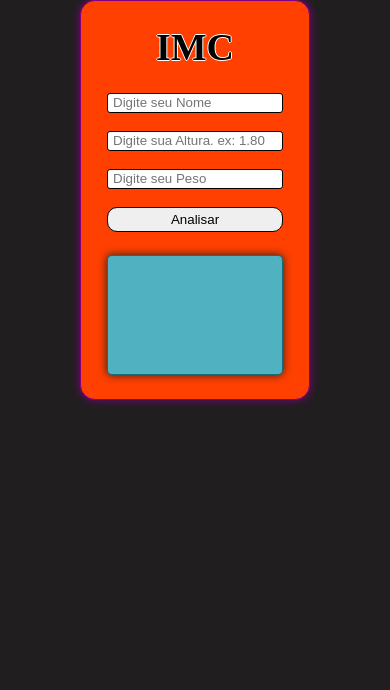
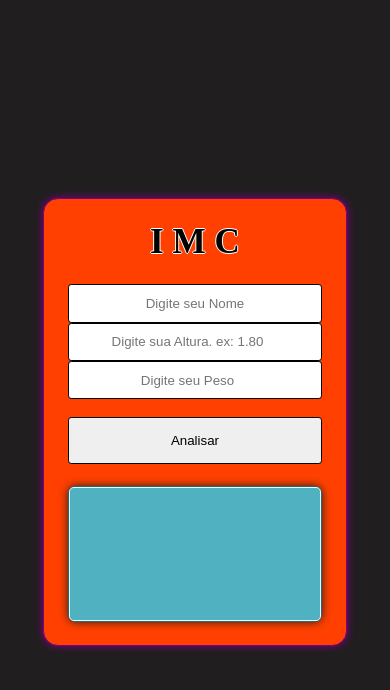
Before and after one commit to thiagO031/IMC, a plain HTML site: page imc/index.html in a window 390 px wide. Drawn offline with Linux system fonts and the light colour scheme.

Commit message:
IMC | Projeto em desenvolvimento

```diff
--- a/imc/index.html
+++ b/imc/index.html
@@ -11,17 +11,15 @@
 
 <body>
 
-    <div class="container">
 
-
-
-        <main>
-            <h1 class="imc">IMC</h1>
+    <main>
+        <div class="conteudo">
+            <h1 class="imc">I M C</h1>
 
             <div class="dados">
-                <input id="nome" type="text" name="nome"  placeholder="Digite seu Nome"> <br>
-                <input id="altura" type="number" name="altura"  placeholder="Digite sua Altura. ex: 1.80" > <br>
-                <input id="peso" type="number" name="peso"  placeholder="Digite seu Peso"> <br>
+                <input id="nome" type="text" name="nome" placeholder="Digite seu Nome">
+                <input id="altura" type="number" name="altura" placeholder="Digite sua Altura. ex: 1.80">
+                <input id="peso" type="number" name="peso" placeholder="Digite seu Peso"> <br>
                 <button onclick="analisar()">Analisar</button>
 
             </div>
@@ -29,10 +27,11 @@
             <div class="resultado">
                 <div id="res-conteudo"></div>
             </div>
-        </main>
+        </div>
+    </main>
 
 
-    </div>
+
 
     <script src="script.js"></script>
 
--- a/imc/style.css
+++ b/imc/style.css
@@ -5,91 +5,173 @@
 }
 
 body{
+    display: flex;
+    align-items: center;
+    justify-content: center;
+
+    height: 100vh;
+
     background-color: #201e1f;
 }
-/* container */
-.container{
+
+
+/* main */
+main{
     display: flex;
+    align-items: center;
     justify-content: center;
 
-    width: 230px;
-    height: 400px;
-
-    margin: 0 auto;
+    width: 20rem;
+    height: 30rem;
 
     background-color: #ff4000;
     border: 1px solid purple;
     border-radius: 15px;
     box-shadow: 0 0 0.5em purple;
 
-    position: relative;
+    position: absolute;
 }
 
-/* main */
-main{
+/* conteudo */
+.conteudo{
+    height: 100%;
+    width: 84%;
 
     display: flex;
     flex-direction: column;
     justify-content: space-evenly;
     align-items: center;
-
-    height: 100%;
-    width: 176px;
-
-    position: absolute;
 }
 
 h1{
     text-shadow: -1px 0 white, 0 1px white, 1px 0 white, 0 -1px white;
-    font-size: 38px;
+    font-size: 3rem;
 }
 
 .dados{
     display: flex;
     flex-direction: column;
-    /* justify-content: space-around; */
     align-items: center;
+
+    width: 100%;
 
 }
 
 input{
-    padding-left: 5px;
-    height: 20px;
+    height: 2.3rem;
     width: 100%;
 
-    border: none;
-    border-radius: 3px;
+    border-radius: 0.2rem;
     border: 1px solid black;
+    text-align: center;
 }
 
 button{
-    height: 25px;
+    height: 3rem;
     width: 100%;
 
-    border-radius: 10px;
+    border-radius: 0.2rem;
     border: none;
     cursor: pointer;
     border: 1px solid black;
 }
 
+button:hover{
+    background-color: #e4d4db;
+    transition: 0.8s;
+}
+
 .resultado{
+    height: 10rem;
+    width: 100%;
 
     background-color: #50b2c0;
-    height: 120px;
-    width: 100%;
-    border-radius: 5px;
+    border-radius: 0.5rem;
     box-shadow: 0 0 0.5em #201e1f;
     border: 1px solid #004d58ad;
 
 }
 
 #res-conteudo{
+    display: flex;
+    align-items: center;
+    justify-content: center;
     text-align: center;
-    padding: 25px;
-    position: relative;
 
     width: 100%;
-    font-size: larger;
+    height: 100%;
+
+    font-size: xx-large;
     color: white;
-    border-radius: 3px;
+    border-radius: 0.3rem;
+    border: 1px solid;
 }
+
+/* responsividade */
+@media(max-width: 450px){
+    main{
+        display: flex;
+        align-items: center;
+        justify-content: center;
+
+        width: 19rem;
+        height: 28rem;
+
+        background-color: #ff4000;
+        border: 1px solid purple;
+        border-radius: 15px;
+        box-shadow: 0 0 0.5em purple;
+
+        position: absolute;
+    }
+
+    h1{
+        text-shadow: -1px 0 white, 0 1px white, 1px 0 white, 0 -1px white;
+        font-size: 2.2rem;
+    }
+
+    input{
+        height: 2.4rem;
+        width: 100%;
+
+        border-radius: 0.2rem;
+        border: 1px solid black;
+        text-align: center;
+    }
+
+    button{
+        height: 2.9rem;
+        width: 100%;
+
+        border-radius: 0.2rem;
+        border: none;
+        cursor: pointer;
+        border: 1px solid black;
+    }
+
+    .resultado{
+        height: 8.5rem;
+        width: 100%;
+
+        background-color: #50b2c0;
+        border-radius: 0.5rem;
+        box-shadow: 0 0 0.5em #201e1f;
+        border: 1px solid #004d58ad;
+
+    }
+
+    #res-conteudo{
+        display: flex;
+        align-items: center;
+        justify-content: center;
+        text-align: center;
+
+        width: 100%;
+        height: 100%;
+
+        font-size: 1.6rem;
+        color: white;
+        border-radius: 0.3rem;
+        border: 1px solid;
+    }
+}
```
